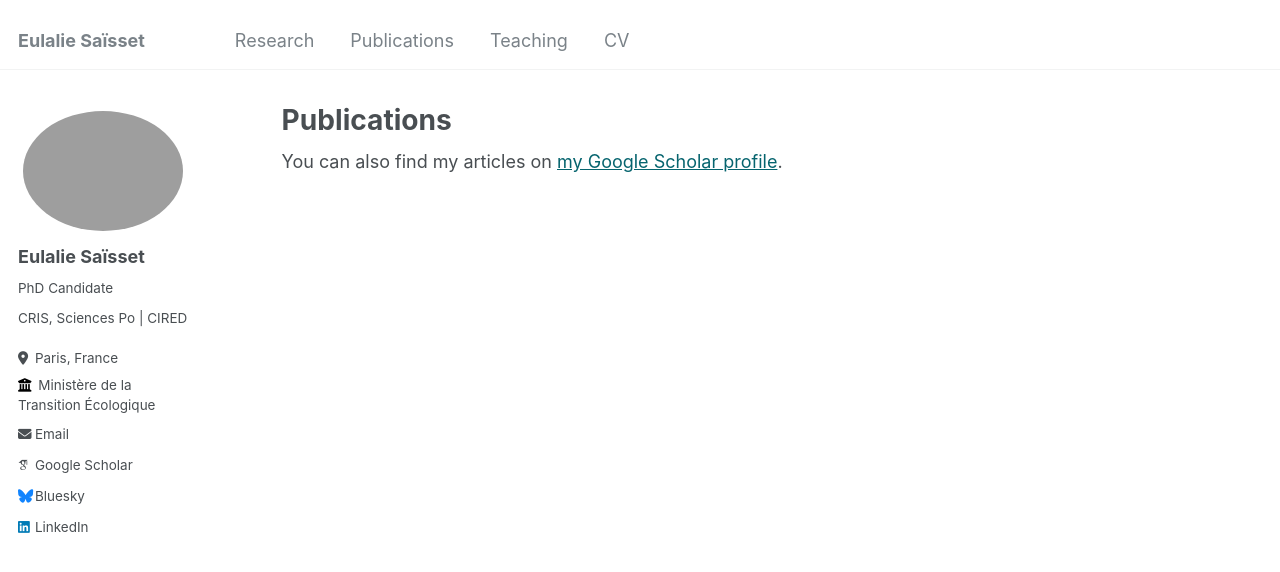
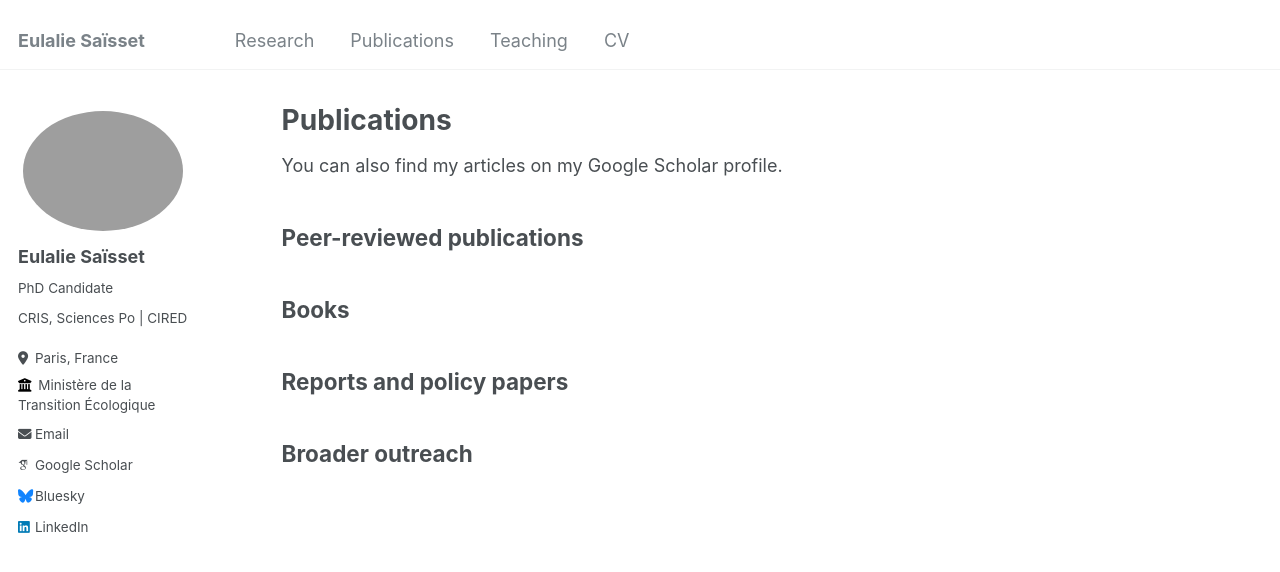
Before and after one commit to eulaliesaisset/eulaliesaisset.github.io, a Jekyll site: the page built from _pages/publications.md, in a window 1280 px wide. Shown: the top 572 px of the page. Built offline with Jekyll 4.4.1, drawn with Linux system fonts in a browser that asks for light colours; some web fonts are replaced.

Commit message:
Update publications.md - add types of publications

```diff
--- a/_pages/publications.md
+++ b/_pages/publications.md
@@ -6,9 +6,53 @@ author_profile: true
 ---
 
 {% if site.author.googlescholar %}
-  <div class="wordwrap">You can also find my articles on <a href="{{site.author.googlescholar}}">my Google Scholar profile</a>.</div>
+You can also find my articles on my Google Scholar profile.
 {% endif %}
 
+## Peer-reviewed publications
+
 {% for post in site.publications reversed %}
-  {% include archive-single.html %}
+  {% if post.type == "peer-reviewed" %}
+    {% include archive-single.html %}
+  {% endif %}
 {% endfor %}
+
+<!-- ## Working papers
+
+{% for post in site.publications reversed %}
+  {% if post.type == "working-paper" %}
+    {% include archive-single.html %}
+  {% endif %}
+{% endfor %} -->
+
+## Books
+
+{% for post in site.publications reversed %}
+  {% if post.type == "book" %}
+    {% include archive-single.html %}
+  {% endif %}
+{% endfor %}
+
+<!-- ## Book chapters
+
+{% for post in site.publications reversed %}
+  {% if post.type == "book-chapter" %}
+    {% include archive-single.html %}
+  {% endif %}
+{% endfor %} -->
+
+## Reports and policy papers
+
+{% for post in site.publications reversed %}
+  {% if post.type == "report" %}
+    {% include archive-single.html %}
+  {% endif %}
+{% endfor %}
+
+## Broader outreach
+
+{% for post in site.publications reversed %}
+  {% if post.type == "outreach" %}
+    {% include archive-single.html %}
+  {% endif %}
+{% endfor %}
```
